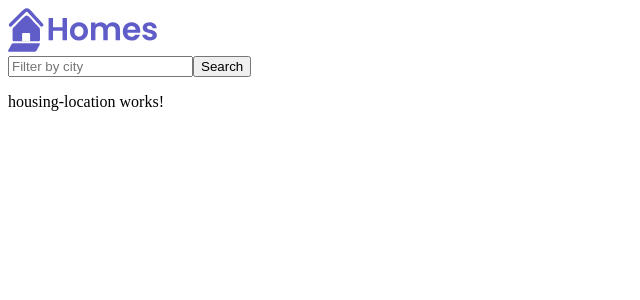
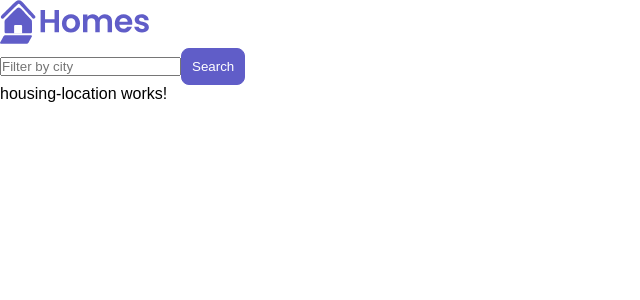
Before and after one commit to abimulia/ess-training, an Angular app: page / in a window 1280 px wide. Shown: the top 300 px of the page, without its empty margins (0-640 px from the left). Built offline with nearby package versions, Linux system fonts and the light colour scheme.

Commit message:
add global stylesheet

```diff
--- a/src/styles.css
+++ b/src/styles.css
@@ -1 +1,24 @@
 /* You can add global styles to this file, and also import other style files */
+
+* {
+  margin: 0;
+  padding: 0;
+}
+
+body {
+  font-family: "Be Vietnam Pro", sans-serif;
+}
+:root {
+  --primary-color: #605dc8;
+  --secondary-color: #8b89e6;
+  --accent-color: #e8e7fa;
+  --shadow-color: #e8e8e8;
+}
+
+button.primary {
+  padding: 10px;
+  border: solid 1px var(--primary-color);
+  background: var(--primary-color);
+  color: white;
+  border-radius: 8px;
+}
```
